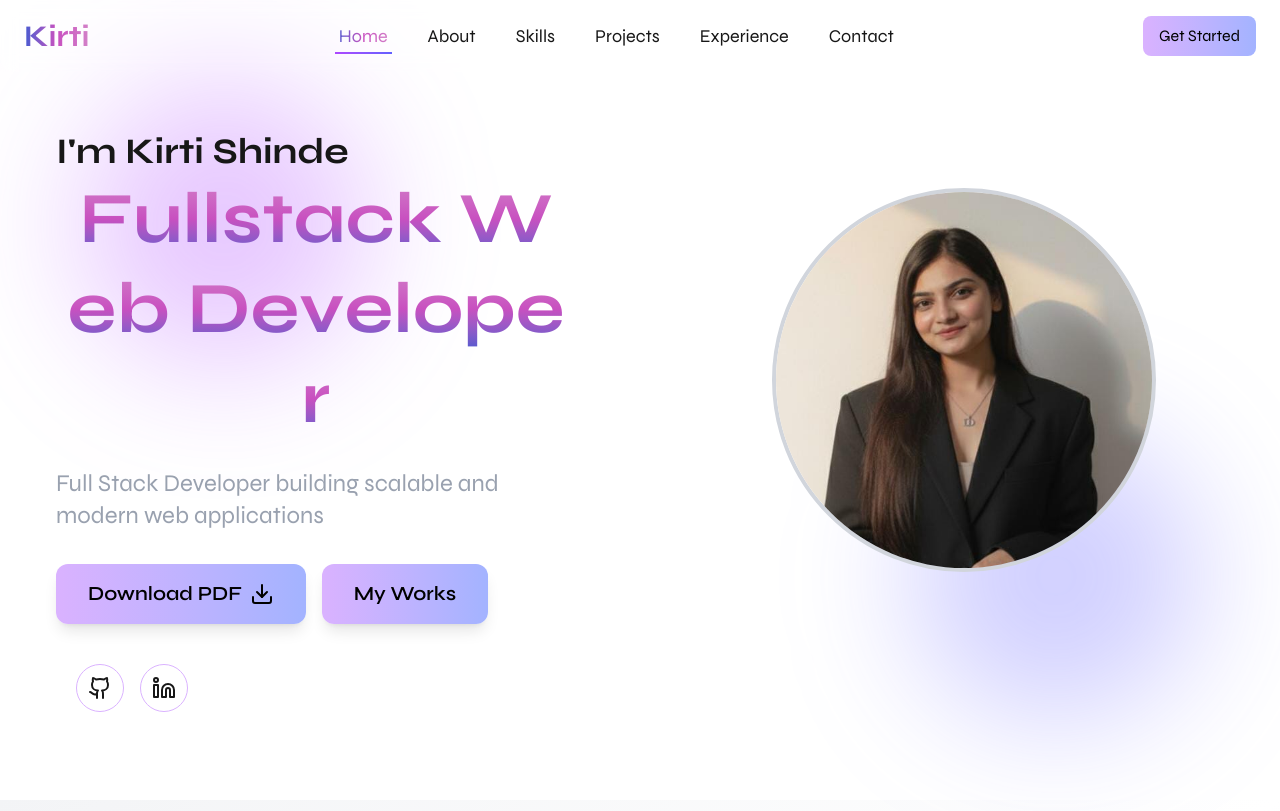
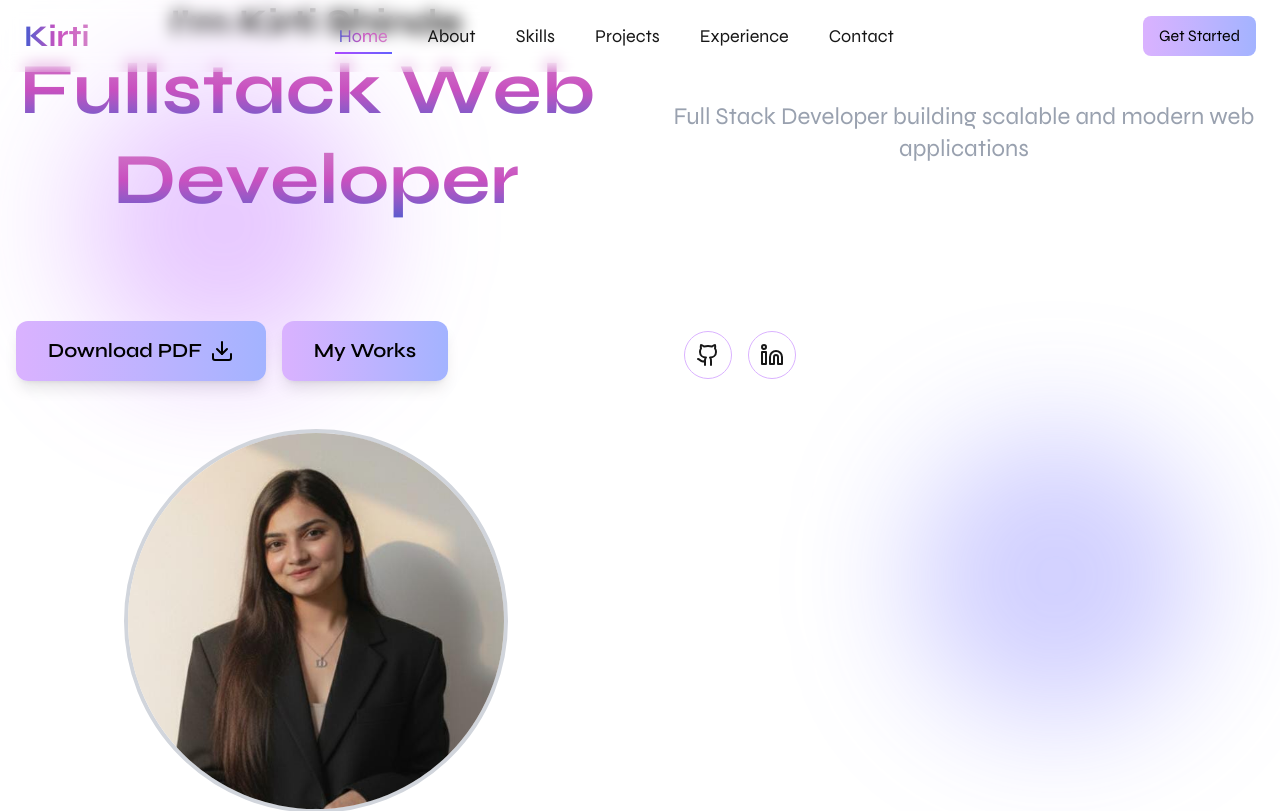
Before and after one commit to KirtiShinde18/next-portfolio, a Next.js app in the folder client/: page / in a window 1280 px wide. Shown: the top 811 px of the page. Built offline with nearby package versions, Linux system fonts and the light colour scheme.

Commit message:
update ui of heading

```diff
--- a/client/app/(public)/page.tsx
+++ b/client/app/(public)/page.tsx
@@ -110,13 +110,13 @@ const Home = () => (
 
           {/* Left Column */}
           {/* <div className="text-center lg:text-left"> */}
-            <motion.div
+            {/* <motion.div
               className="w-full mt-25 md:mt-10 p-10 text-center lg:text-left"
               initial={{ opacity: 0, y: 80 }}
               whileInView={{ opacity: 1, y: 0 }}
               transition={{ duration: 0.6, ease: "easeOut" }}
               viewport={{ once: true }}
-            >
+            > */}
 
 
               {/* <h1 className="text-2xl sm:text-3xl md:text-4xl lg:text-4xl font-bold leading-tight text-white"> */}
@@ -197,7 +197,7 @@ const Home = () => (
                 </a>
               </div>
 
-            </motion.div>
+            {/* </motion.div> */}
           {/* </div> */}
 
           {/* Right Image */}
```
